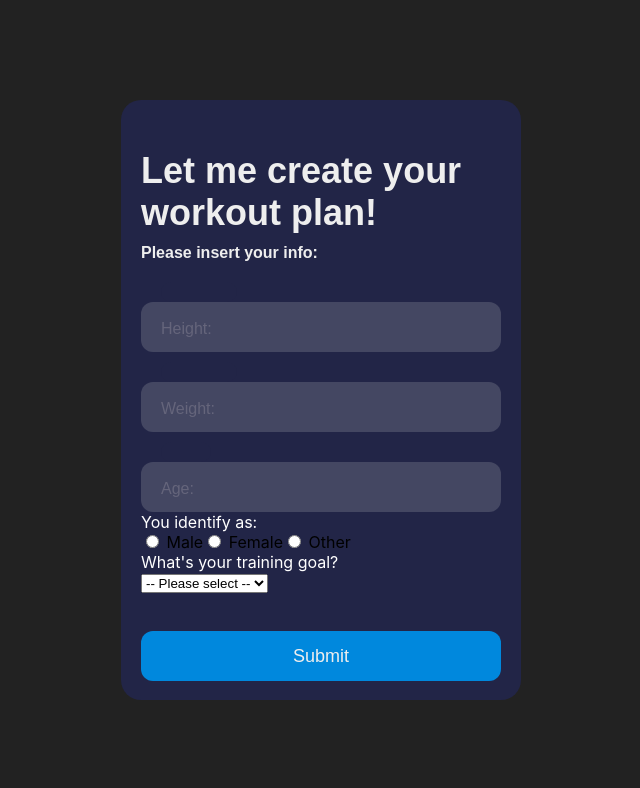
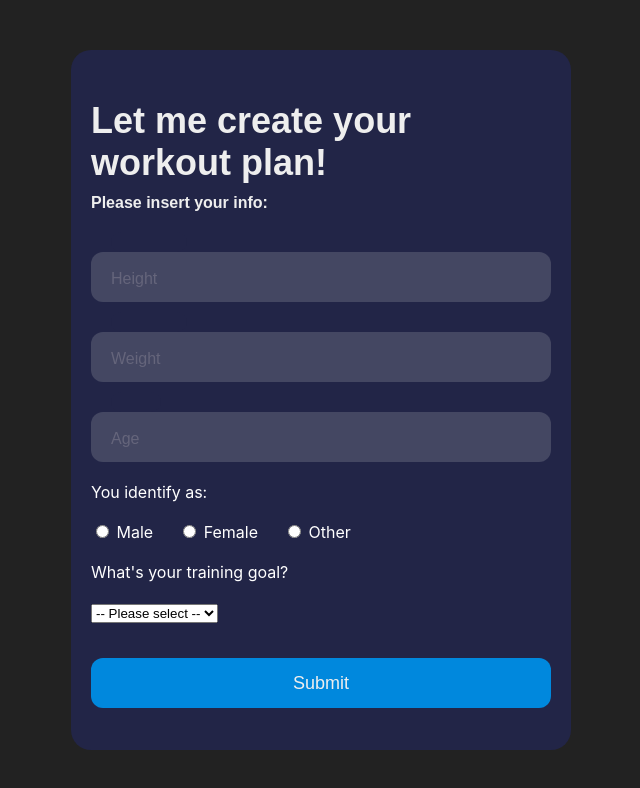
Before and after one commit to Mikoolio41/final_project, a React (Create React App) app in the folder client/: page / in a window 1280 px wide. Shown: the top 788 px of the page, without its empty margins (319-959 px from the left). Built offline with nearby package versions, Linux system fonts and the light colour scheme; no server answers.

Commit message:
form style

```diff
--- a/client/src/components/Gender.js
+++ b/client/src/components/Gender.js
@@ -2,7 +2,7 @@ import React from "react";
 
 function Gender() {
   return (
-    <div>
+    <div className="gender">
       <input
         type="radio"
         value="Male"
@@ -11,6 +11,7 @@ function Gender() {
       />{" "}
       Male
       <input
+        className="femalebtn"
         type="radio"
         value="Female"
         name="gender"
@@ -18,6 +19,7 @@ function Gender() {
       />{" "}
       Female
       <input
+        className="otherbtn"
         type="radio"
         value="Other"
         name="gender"
--- a/client/src/components/Goal.js
+++ b/client/src/components/Goal.js
@@ -2,7 +2,7 @@ import React from "react";
 
 function Goal() {
   return (
-    <div>
+    <div className="goal">
       <select>
         <option value="none">-- Please select -- </option>
         <option value="Strength">Building Strength</option>
--- a/client/src/containers/UserInputForm.css
+++ b/client/src/containers/UserInputForm.css
@@ -10,9 +10,9 @@ body {
   background-color: #222547;
   border-radius: 20px;
   box-sizing: border-box;
-  height: 600px;
+  height: 700px;
   padding: 20px;
-  width: 400px;
+  width: 500px;
 }
 
 .title {
@@ -104,13 +104,21 @@ body {
   color: #dc2f55;
 }
 
-.goal {
-  padding-top: 10px;
-  color: white;
+.inputAge {
+  margin-bottom: 20px;
 }
 
-.gender {
+.femalebtn,
+.otherbtn {
+  margin-left: 30px;
+}
+
+.goal,
+.labelGoal,
+.gender,
+.labelGender {
   color: white;
+  margin: 20px 0;
 }
 
 .submit {
@@ -122,7 +130,7 @@ body {
   cursor: pointer;
   font-size: 18px;
   height: 50px;
-  margin-top: 38px;
+  margin-top: 15px;
   outline: 0;
   text-align: center;
   width: 100%;
--- a/client/src/containers/UserInputForm.js
+++ b/client/src/containers/UserInputForm.js
@@ -1,10 +1,8 @@
 import React from "react";
 // import { router } from "/server/routes/plans";
-import Input from "../components/Input.js";
 import Gender from "../components/Gender.js";
 import Goal from "../components/Goal.js";
 import "../containers/UserInputForm.css";
-import Birthdate from "../components/Birthdate.js";
 
 function UserInputForm() {
   return (
@@ -21,7 +19,7 @@ function UserInputForm() {
         />
         <div className="cut"></div>
         <label className="placeholder" for="height">
-          Height:
+          Height
         </label>
       </div>
       <div className="input-container ic2">
@@ -34,26 +32,26 @@ function UserInputForm() {
         />
         <div className="cut"></div>
         <label className="placeholder" for="weight">
-          Weight:
+          Weight
         </label>
       </div>
       <div className="input-container ic2">
         <input
           name="age"
-          className="input"
+          className="input inputAge"
           type="text"
           id="age"
           placeholder=" "
         />
         <div className="cut cut-short"></div>
         <label className="placeholder" for="age">
-          Age:
+          Age
         </label>
-        <label className="gender" for="gender">
+        <label className="labelGender" for="gender">
           You identify as:
         </label>
-        <Gender className="gender" name="gender" />
-        <label className="goal" for="goal">
+        <Gender name="gender" />
+        <label className="goal labelGoal" for="goal">
           What's your training goal?
         </label>
         <Goal name="goal" />
```
